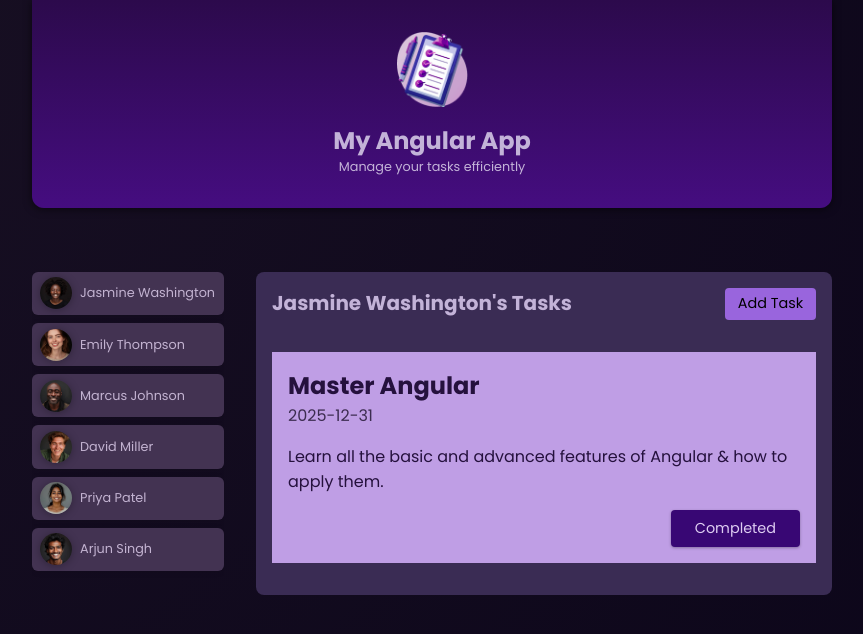
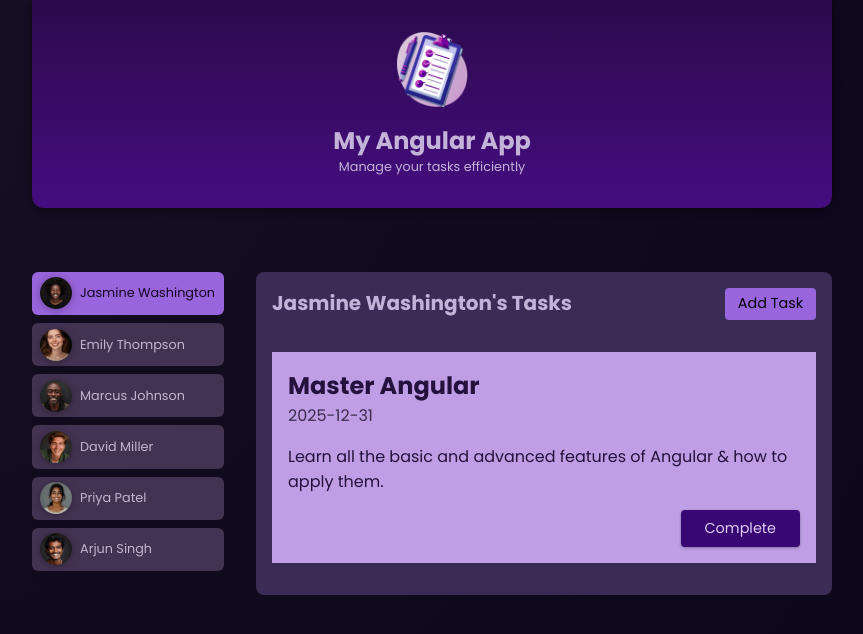
Before and after one commit to disciplinedProgramer009/Angular, an Angular app in the folder Getting Started With Angular/first-angular-app/: page / in a window 1280 px wide. Both pictures are taken after a click on the button "Jasmine Washington". Shown: the top 634 px of the page, without its empty margins (208-1071 px from the left). Built offline with nearby package versions, Linux system fonts and the light colour scheme.

Commit message:
seprating data models and highliting selected user

```diff
--- a/Getting Started With Angular/first-angular-app/src/app/app.html
+++ b/Getting Started With Angular/first-angular-app/src/app/app.html
@@ -4,7 +4,7 @@
         <!-- for older versions of Angular we use *ngFor instead of for and ngIf for if -->
         @for (u of user; track u.id) {
           <li>
-              <app-user [users]="u" (select)="onSelectUser($event)" />
+              <app-user [users]="u" [selected]="u.id === selectedUserId" (select)="onSelectUser($event)" />
           </li>
         }
     </ul>
--- a/Getting Started With Angular/first-angular-app/src/app/tasks/task/task.html
+++ b/Getting Started With Angular/first-angular-app/src/app/tasks/task/task.html
@@ -3,6 +3,6 @@
     <time>{{ userTask.dueDate }}</time>
     <p>{{ userTask.summary }}</p>
     <p class="actions">
-        <button>Completed</button>
+        <button>Complete</button>
     </p>
 </article>
--- a/Getting Started With Angular/first-angular-app/src/app/user/user.html
+++ b/Getting Started With Angular/first-angular-app/src/app/user/user.html
@@ -1,5 +1,5 @@
 <div>
-    <button (click)="onSelectedUser()">
+    <button [class.active]="selected" (click)="onSelectedUser()">
         <img [src]="imagePath" [alt]="users.name" />
         <!-- property binding -->
         <span>{{ users.name }}</span>
--- /dev/null
+++ b/Getting Started With Angular/first-angular-app/src/app/user/user.model.ts
@@ -0,0 +1 @@
+export interface UserType { id: string; avatar: string; name: string }
--- a/Getting Started With Angular/first-angular-app/src/app/user/user.ts
+++ b/Getting Started With Angular/first-angular-app/src/app/user/user.ts
@@ -1,12 +1,14 @@
 import { Component, computed, input, Input, output, Output, signal } from '@angular/core';
 import { DUMMY_USERS } from '../dummy-users';
 import { EventEmitter } from '@angular/core';
+
+import { type UserType } from './user.model';
 
 const randomIndex = Math.floor(Math.random() * DUMMY_USERS.length);
 
 // type UserType = { id: string; avatar: string; name: string };
 
-interface UserType { id: string; avatar: string; name: string }
+
 
 @Component({
   selector: 'app-user',
@@ -16,6 +18,7 @@ interface UserType { id: string; avatar: string; name: string }
 })
 export class User {
   @Input({required: true}) users!: UserType;
+  @Input({required: true}) selected!: boolean;
   @Output() select = new EventEmitter<string>();
 
   get imagePath() {
```
Also changed, not shown: Getting Started With Angular/first-angular-app/src/app/tasks/task/task.model.ts (added, +7 -0 lines), Getting Started With Angular/first-angular-app/src/app/tasks/task/task.ts (+2 -7 lines).
